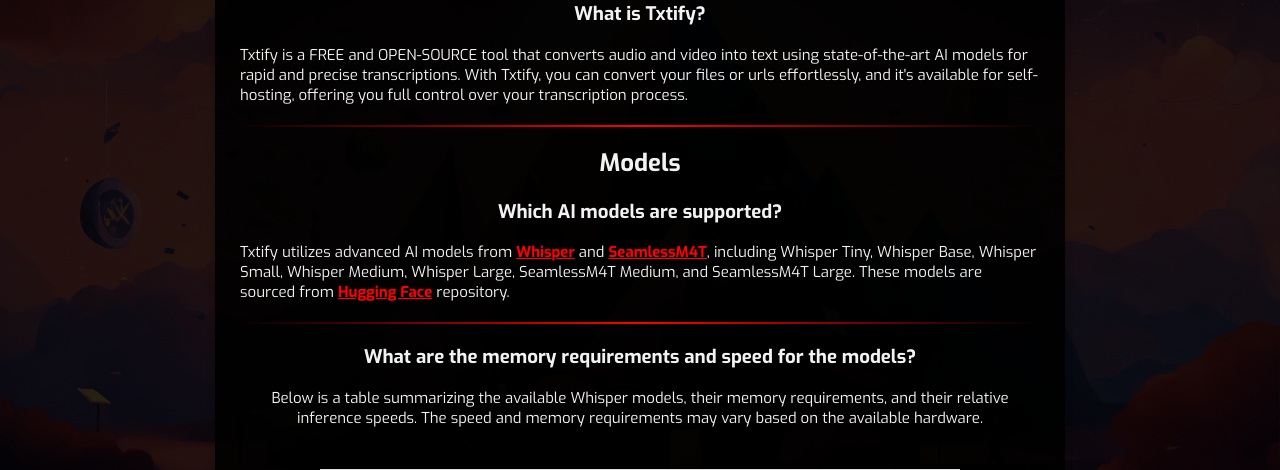
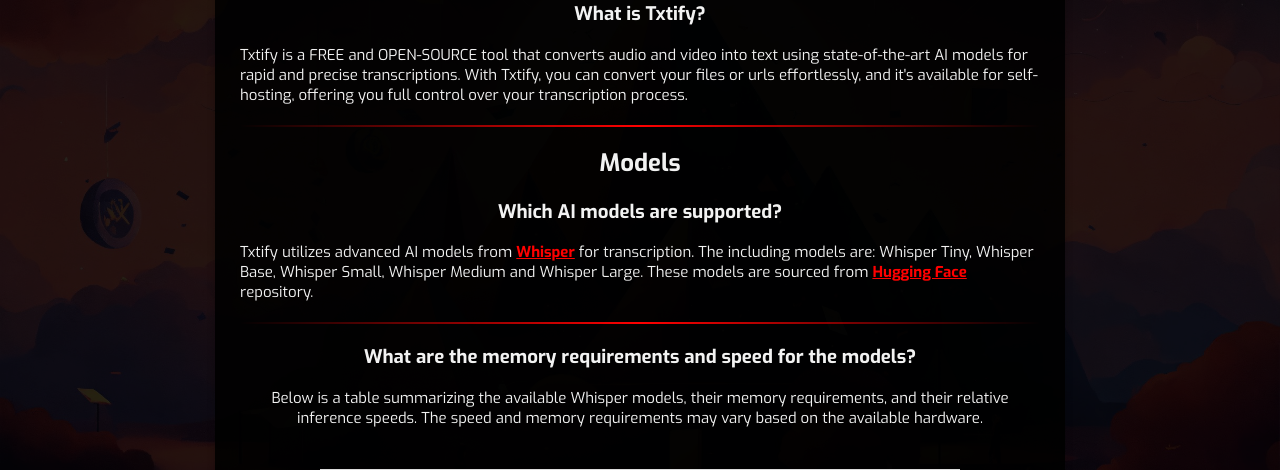
Before and after one commit to lkmeta/txtify, a FastAPI app: page /faq in a window 1280 px wide. Shown: the part 244-714 px from the top of the page. Run offline with FastAPI, Linux system fonts and the light colour scheme.

Commit message:
Update README.md, main.py, and 3 more files...

```diff
--- a/src/main.py
+++ b/src/main.py
@@ -6,7 +6,6 @@
 """
 
 import os
-import sys
 import time
 import zipfile
 from pathlib import Path
--- a/static/scripts.js
+++ b/static/scripts.js
@@ -8,8 +8,6 @@
     whisper_small: 'Whisper Small',
     whisper_medium: 'Whisper Medium',
     whisper_large: 'Whisper Large',
-    // m4t_medium: 'SeamlessM4T Medium',
-    // m4t_large: 'SeamlessM4T Large'
 };
 
 const translationMapping = {
--- a/templates/faq.html
+++ b/templates/faq.html
@@ -54,11 +54,8 @@
             <h2>Models</h2>
             <h3>Which AI models are supported?</h3>
             <p>Txtify utilizes advanced AI models from <a href="https://openai.com/index/whisper" target="_blank"
-                    style="color: var(--primary-color); font-weight: bold;">Whisper</a> and <a
-                    href="https://ai.meta.com/blog/seamless-m4t/" target="_blank"
-                    style="color: var(--primary-color); font-weight: bold;">SeamlessM4T</a>,
-                including Whisper Tiny, Whisper Base, Whisper Small, Whisper Medium, Whisper Large, SeamlessM4T Medium,
-                and SeamlessM4T Large.
+                    style="color: var(--primary-color); font-weight: bold;">Whisper</a> for transcription. The
+                including models are: Whisper Tiny, Whisper Base, Whisper Small, Whisper Medium and Whisper Large.
                 These models are sourced from <a href="https://huggingface.co/models" target="_blank"
                     style="color: var(--primary-color); font-weight: bold;">Hugging Face</a> repository.</p>
 
--- a/templates/index.html
+++ b/templates/index.html
@@ -101,10 +101,6 @@
                 </option>
                 <option value="whisper_large">Whisper Large (Slow - Highest Accuracy - Multi-Language)
                 </option>
-                <!-- <option value="m4t_medium">SeamlessM4T Medium (Fast - High Accuracy - Multi-Language)
-                </option>
-                <option value="m4t_large">SeamlessM4T Large (Slow - Highest Accuracy - Multi-Language)
-                </option> -->
             </select>
         </div>
 
```
Also changed, not shown: README.md.
